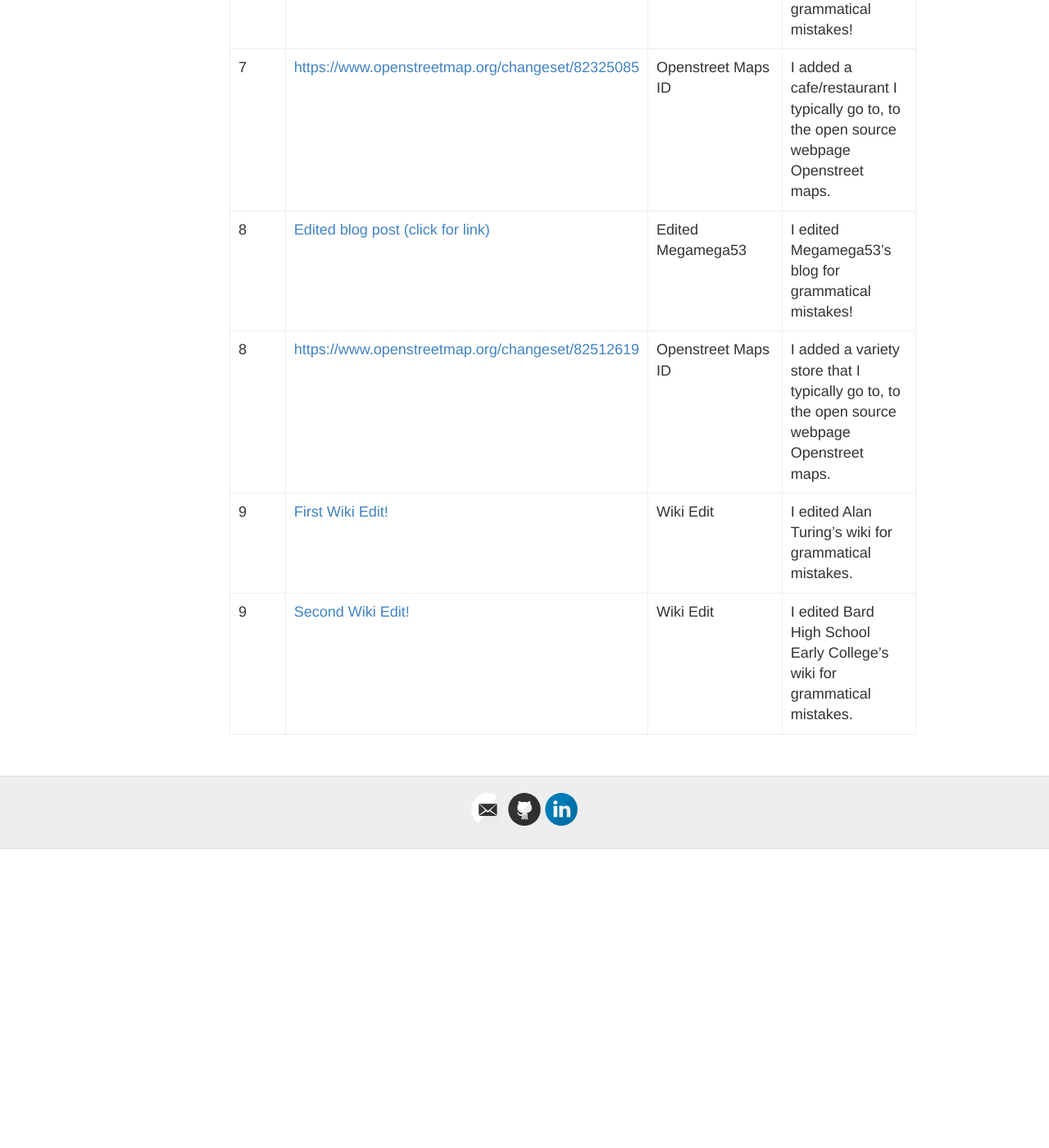
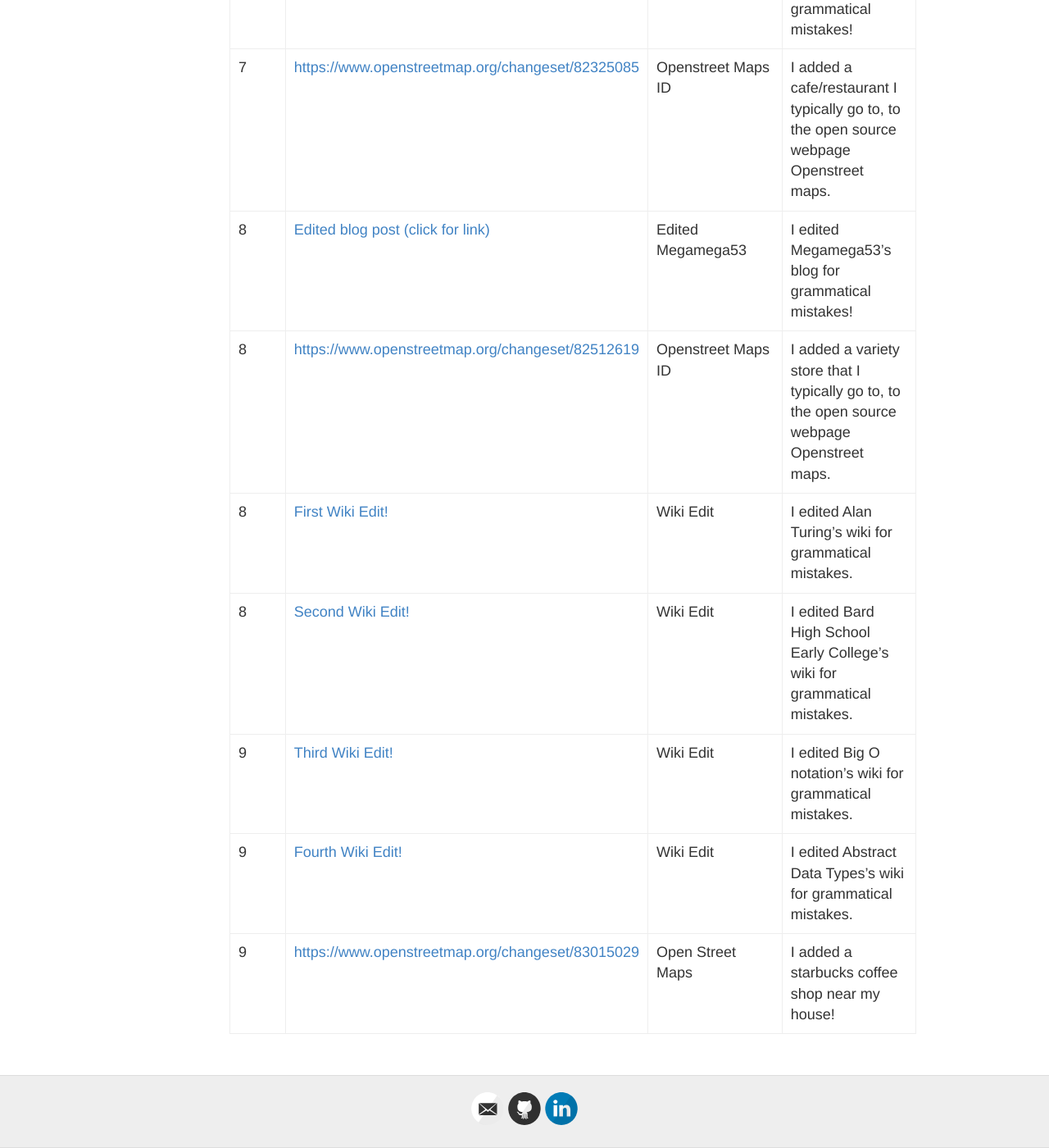
Before and after one commit to hunter-college-ossd-spr-2020/MarceloDamian-weekly, a Jekyll site: the page built from contributions.md, in a window 1280 px wide and 1400 px high, scrolled down 1949 px. Shown: the whole window at 82% size. Built offline with Jekyll 4.4.1, drawn with Linux system fonts in a browser that asks for light colours; before the commit the page ends 2984 px from its top, so only the background shows below that.

Commit message:
Update contributions.md

```diff
--- a/contributions.md
+++ b/contributions.md
@@ -33,5 +33,8 @@ following the same syntax.
 |  7 |[https://www.openstreetmap.org/changeset/82325085](https://www.openstreetmap.org/changeset/82325085)    | Openstreet Maps ID   |  I added a cafe/restaurant I typically go to, to the open source webpage Openstreet maps.  |
 |  8 |[Edited blog post (click for link)](https://github.com/hunter-college-ossd-spr-2020/Megamega53-weekly/blob/gh-pages/_posts/2020-03-08-week06.md)    | Edited Megamega53   |  I edited Megamega53's blog for grammatical mistakes!  |
 |  8 |[https://www.openstreetmap.org/changeset/82512619](https://www.openstreetmap.org/changeset/82512619)    | Openstreet Maps ID   |  I added a variety store that I typically go to, to the open source webpage Openstreet maps.  |
-|  9 |[First Wiki Edit!](https://en.wikipedia.org/w/index.php?title=Alan_Turing&oldid=947592937) | Wiki Edit| I edited Alan Turing's wiki for grammatical mistakes. |
-|  9 |[Second Wiki Edit!](https://en.wikipedia.org/w/index.php?title=Bard_High_School_Early_College&oldid=947593097) |Wiki Edit| I edited Bard High School Early College's wiki for grammatical mistakes. |
+|  8 |[First Wiki Edit!](https://en.wikipedia.org/w/index.php?title=Alan_Turing&oldid=947592937) | Wiki Edit| I edited Alan Turing's wiki for grammatical mistakes. |
+|  8 |[Second Wiki Edit!](https://en.wikipedia.org/w/index.php?title=Bard_High_School_Early_College&oldid=947593097) |Wiki Edit| I edited Bard High School Early College's wiki for grammatical mistakes. |
+|  9 |[Third Wiki Edit!](https://en.wikipedia.org/w/index.php?title=Big_O_notation&oldid=948825518) | Wiki Edit| I edited Big O notation's wiki for grammatical mistakes. |
+|  9 |[Fourth Wiki Edit!](https://en.wikipedia.org/w/index.php?title=Abstract_data_type&oldid=948827345) |Wiki Edit| I edited Abstract Data Types's wiki for grammatical mistakes. |
+|  9 |[https://www.openstreetmap.org/changeset/83015029](https://www.openstreetmap.org/changeset/83015029) |Open Street Maps| I added a starbucks coffee shop near my house! |
```
